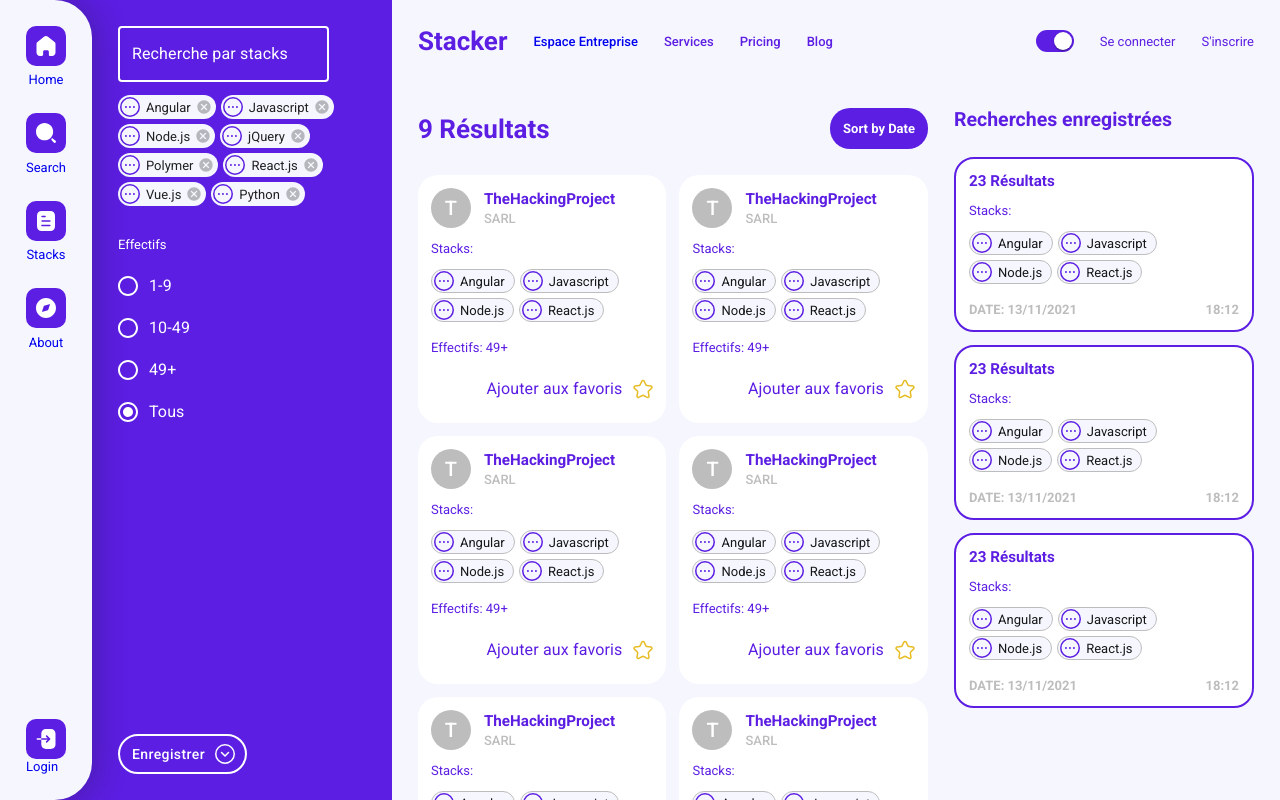
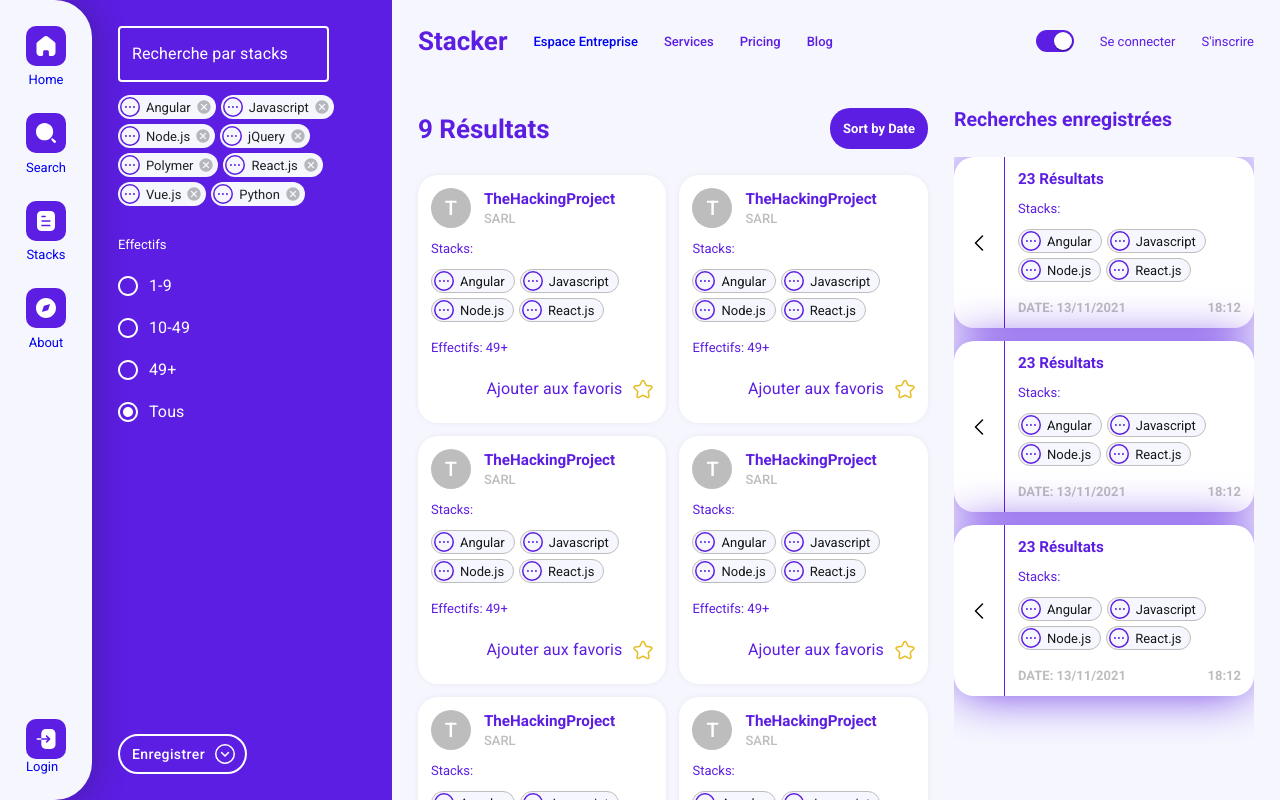
Before and after one commit to BFH92/front_stacker, a React (Create React App) app: page /search/company in a window 1280 px wide. Built offline with nearby package versions, Linux system fonts and the light colour scheme.

Commit message:
CTA RecentSearch

```diff
--- /dev/null
+++ b/src/Assets/Svg/UI/LeftSimpleArrow/index.jsx
@@ -0,0 +1,17 @@
+import React from 'react';
+
+const LeftSimpleArrow = () => {
+
+  return (
+    <svg width="24px" height="24px" viewBox="0 0 24 24" version="1.1" xmlns="http://www.w3.org/2000/svg" xmlnsXlink="http://www.w3.org/1999/xlink">
+        <title>Iconly/Light/Arrow - Left 2</title>
+        <g id="Iconly/Light/Arrow---Left-2" stroke="none" strokeWidth="1" fill="none" fillRule="evenodd" strokeLinecap="round" strokeLinejoin="round">
+            <g id="Arrow---Left-2" transform="translate(12.000000, 12.000000) rotate(-270.000000) translate(-12.000000, -12.000000) translate(5.000000, 8.500000)" stroke="#000000" strokeWidth="1.5">
+                <polyline id="Stroke-1" points="14 0 7 7 0 0"></polyline>
+            </g>
+        </g>
+    </svg>
+  );
+};
+
+export default LeftSimpleArrow;
--- a/src/Components/RecentSearch/PreviewRecentSearch/index.jsx
+++ b/src/Components/RecentSearch/PreviewRecentSearch/index.jsx
@@ -1,17 +1,22 @@
 import React from 'react';
 import './previewRecentSearch.scss';
 import ChipsArray from '../../ResultsCompanies/CompanyPreview/ChipsArray';
+import LeftSimpleArrow from '../../../Assets/Svg/UI/LeftSimpleArrow'
 
 const PreviewRecentSearch = () => {
 
   return (
     <li className="recent--search--item">
-      <h3>23 Résultats</h3>
-      <ChipsArray />
-
-      <div className="container__date">
-        <p>DATE: 13/11/2021</p>
-        <p>18:12</p>
+      <div className="container__cta">
+        <LeftSimpleArrow />
+      </div>
+      <div className="container__informations">
+        <h3>23 Résultats</h3>
+        <ChipsArray />
+        <div className="container__date">
+          <p>DATE: 13/11/2021</p>
+          <p>18:12</p>
+        </div>
       </div>
     </li>
   );
--- a/src/Components/RecentSearch/PreviewRecentSearch/previewRecentSearch.scss
+++ b/src/Components/RecentSearch/PreviewRecentSearch/previewRecentSearch.scss
@@ -2,12 +2,31 @@
 
 .recent--search--item {
   display: grid;
-  grid-gap: $padding;
-  border: 2px solid $purple;
+  grid-auto-flow: column;
   background-color: $white;
   border-radius: $medium-radius;
-  padding: $padding;
-  cursor: pointer;
+  box-shadow: 0px 0px 50px -5px $purple;
+
+  .container__cta {
+    border-right: 1px solid $purple;
+    display: grid;
+    place-items: center;
+    padding: $padding;
+    border-top-left-radius: $medium-radius;
+    border-bottom-left-radius: $medium-radius;
+    transition: all 0.15s ease-in-out;
+    cursor: pointer;
+
+    &:hover {
+      background-color: $purple;
+    }
+  }
+
+  .container__informations {
+    display: grid;
+    grid-gap: $padding;
+    padding: $padding;
+  }
 
   .container__date {
     color: $medium-grey;
--- a/src/Components/ResultsCompanies/CompanyPreview/companyPreview.scss
+++ b/src/Components/ResultsCompanies/CompanyPreview/companyPreview.scss
@@ -6,6 +6,7 @@
   background-color: $white;
   display: grid;
   grid-gap: $padding;
+  box-shadow: 0px 0px 10px -5px $medium-grey;
 
   .top--informations {
     display: grid;
```
